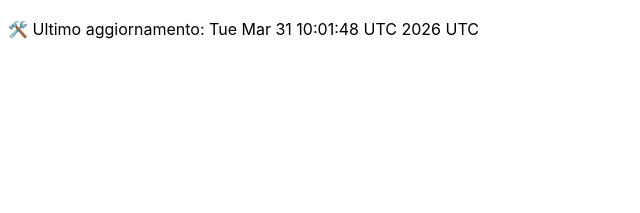
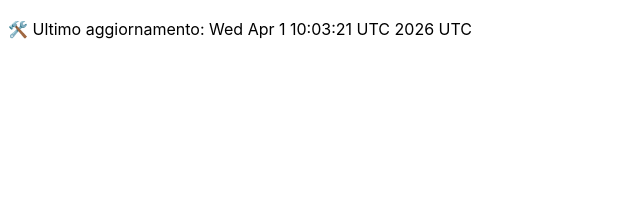
Before and after one commit to DanteTrb/DanteTrb.github.io, a Jekyll site: the page built from badges.md, in a window 1280 px wide. Shown: the top 213 px of the page, without its empty margins (0-640 px from the left). Built offline with Jekyll 4.4.1, drawn with Linux system fonts in a browser that asks for light colours; our own code applies the rules of GitHub Pages for plain Markdown files.

Commit message:
🛠️ Aggiornamento automatico badge

```diff
--- a/badges.md
+++ b/badges.md
@@ -1 +1 @@
-🛠️ Ultimo aggiornamento: Tue Mar 31 10:01:48 UTC 2026 UTC
+🛠️ Ultimo aggiornamento: Wed Apr  1 10:03:21 UTC 2026 UTC
```
